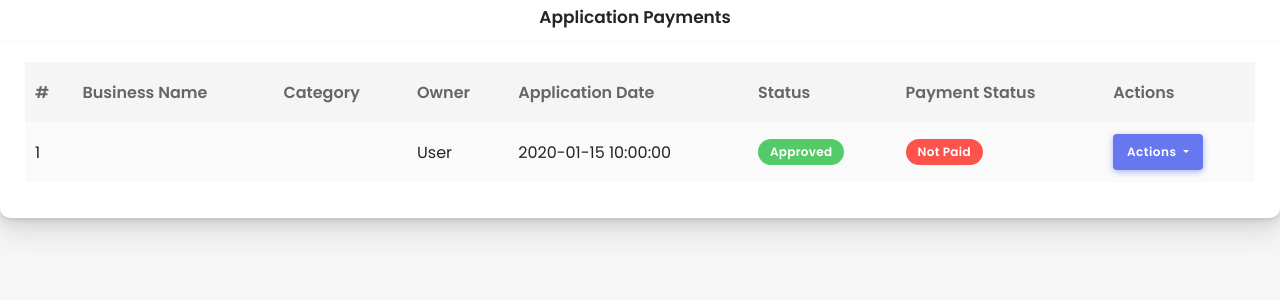
After one commit to smoothopp18/permit-manager, a PHP site: page /fordward-to-ceo.php in a window 1280 px wide. The commit adds this page. Shown: the top 300 px of the page. Run offline with PHP 8.4, Linux system fonts and the light colour scheme; tables that the repository leaves empty or names only in its code hold one stand-in row (values such as "Sample post"); data that the repository does not hold is empty; some libraries are stand-ins or nearby versions.

```diff
--- a/assets/js/custom.js
+++ b/assets/js/custom.js
@@ -1,20 +1,28 @@
-$(document).ready(function() {
+$(document).ready(function () {
   // Handle nav link clicks for main content using event delegation
-  $(document).on('click', '.nav-link', function(e) {
+  $(document).on('click', '.nav-link', function (e) {
     e.preventDefault();
     let pageUrl = $(this).attr('href');
     $('.main-content').load(pageUrl);
   });
 
   // Handle clicks on the link with ID viewDocs using event delegation
-  $(document).on('click', '#viewDocs', function(e) {
+  $(document).on('click', '#viewDocs', function (e) {
     e.preventDefault();
     let pageUrl = $(this).attr('href');
     $('.main-content').load(pageUrl);
   });
 
+  // Handle clicks on the link with ID forward-to-ceo-link using event delegation
+  $(document).ready(function () {
+    $('#forward-to-ceo-link').on('click', function (e) {
+      e.preventDefault();
+      $('#main-content').load('fordward-to-ceo.php');
+    });
+  });
+
   // Validate phone number field using event delegation for dynamically added elements
-  $(document).on('blur', '#phone-number', function() {
+  $(document).on('blur', '#phone-number', function () {
     let phoneNumber = $(this).val();
     let regex = /^[0-9]{10}$/; // Simple regex for 10-digit phone number
 
--- a/doc-dashboard.php
+++ b/doc-dashboard.php
@@ -48,7 +48,7 @@ $applications = $application->getAllApplications();
               <a href="doc-dashboard.php" class="nav-link"><i class="fa-solid fa-check-circle"></i><span>Payment Verification</span></a>
             </li>
             <li class="dropdown">
-              <a href="forward-applications.php" class="nav-link"><i class="fa-solid fa-share"></i><span>Forward to CEO</span></a>
+              <a href="fordward-to-ceo.php" class="nav-link" id="forward-to-ceo-link"><i class="fa-solid fa-share"></i><span>Forward to CEO</span></a>
             </li>
             <li class="dropdown">
               <a href="reports.php" class="nav-link"><i class="fa-solid fa-chart-line"></i><span>Reports</span></a>
@@ -141,6 +141,7 @@ $applications = $application->getAllApplications();
     <script src="assets/bundles/datatables/DataTables-1.10.16/js/dataTables.bootstrap4.min.js"></script>
     <script src="assets/js/page/datatables.js"></script>
     <script src="assets/js/scripts.js"></script>
+    <script src="assets/js/custom.js"></script>
 </body>
 
 </html>
--- /dev/null
+++ b/fordward-to-ceo.php
@@ -0,0 +1,120 @@
+<?php
+require_once 'classes/application.php';
+
+$application = new Application();
+
+// retrieving applications by logged in user
+$applications = $application->getAllApplications();
+
+// Filter applications by application_id if provided
+$application_id = isset($_GET['application_id']) ? $_GET['application_id'] : null;
+if ($application_id) {
+    $applications = array_filter($applications, function ($app) use ($application_id) {
+        return $app['application_id'] == $application_id;
+    });
+}
+
+?>
+
+<head>
+    <!-- General CSS Files -->
+    <link rel="stylesheet" href="assets/css/app.min.css">
+    <!-- Template CSS -->
+    <link rel="stylesheet" href="assets/css/style.css">
+    <link rel="stylesheet" href="assets/css/components.css">
+    <link rel="stylesheet" href="assets/bundles/datatables/datatables.min.css">
+    <link rel="stylesheet" href="assets/bundles/datatables/DataTables-1.10.16/css/dataTables.bootstrap4.min.css">
+    <!-- Custom style CSS -->
+    <link rel="stylesheet" href="assets/css/custom.css">
+    <link rel='shortcut icon' type='image/x-icon' href='assets/img/favicon.png' />
+    <!-- Ensure jQuery is loaded before custom.js -->
+    <script src="https://code.jquery.com/jquery-3.6.0.min.js"></script>
+</head>
+<section class="section">
+    <div class="section-body">
+        <div class="row">
+            <div class="col-12">
+                <div class="card">
+                    <div class="card-header">
+                        <h4>Application Payments</h4>
+                    </div>
+                    <div class="card-body">
+                        <div class="table-responsive">
+                            <table class="table table-striped" id="table-1">
+                                <thead>
+                                    <tr>
+                                        <th>#</th>
+                                        <th>Business Name</th>
+                                        <th>Category</th>
+                                        <th>Owner</th>
+                                        <th>Application Date</th>
+                                        <th>Status</th>
+                                        <th>Payment Status</th>
+                                        <th>Actions</th>
+                                    </tr>
+                                </thead>
+                                <tbody>
+                                    <?php $count = 0; ?>
+                                    <?php foreach ($applications as $application) : ?>
+                                        <?php $count++; ?>
+                                        <tr>
+                                            <td><?php echo $count ?></td>
+                                            <td><?php echo $application['businessName']; ?></td>
+                                            <td><?php echo $application['businessType']; ?></td>
+                                            <td><?php echo $application['business_owner']; ?></td>
+                                            <td><?php echo $application['created_at']; ?></td>
+                                            <td>
+                                                <?php if ($application['status'] == 'Pending Director Approval') { ?>
+                                                    <div class="badge badge-warning badge-shadow">Pending Review</div>
+                                                <?php } else if ($application['status'] == 'Approved') { ?>
+                                                    <div class="badge badge-success badge-shadow">Approved</div>
+                                                <?php } ?>
+                                            </td>
+                                            <td>
+                                                <?php if ($application['paymentStatus'] == 'Paid') { ?>
+                                                    <div class="badge badge-success">Paid</div>
+                                                <?php } else { ?>
+                                                    <div class="badge badge-danger">Not Paid</div>
+                                                <?php } ?>
+                                            </td>
+                                            <td>
+                                                <div class="dropdown">
+                                                    <button class="btn btn-primary dropdown-toggle" type="button" id="dropdownMenuButton" data-toggle="dropdown" aria-haspopup="true" aria-expanded="false">
+                                                        Actions
+                                                    </button>
+                                                    <div class="dropdown-menu" aria-labelledby="dropdownMenuButton">
+                                                        <a class="dropdown-item" href="application-documents.php?application_id=<?= $application['application_id']; ?>">Review</a>
+                                                        <a class="dropdown-item" href="approve-application.php?application_id=<?= $application['application_id']; ?>">Grant Permission</a>
+                                                        <a class="dropdown-item" href="reject-application.php?application_id=<?= $application['application_id']; ?>">Reject</a>
+                                                    </div>
+                                                </div>
+                                            </td>
+                                        </tr>
+                                    <?php endforeach; ?>
+                                </tbody>
+                            </table>
+                        </div>
+                    </div>
+                </div>
+            </div>
+        </div>
+    </div>
+</section>
+<!-- General JS Scripts -->
+<script src="assets/js/app.min.js"></script>
+<script src="assets/bundles/datatables/datatables.min.js"></script>
+<script src="assets/bundles/datatables/DataTables-1.10.16/js/dataTables.bootstrap4.min.js"></script>
+<script src="assets/js/page/datatables.js"></script>
+<script src="assets/js/scripts.js"></script>
+<!-- JS Libraries -->
+<script src="assets/bundles/apexcharts/apexcharts.min.js"></script>
+<!-- Page Specific JS File -->
+<script src="assets/js/page/index.js"></script>
+<!-- Template JS File -->
+<script src="assets/js/scripts.js"></script>
+<!-- Custom JS File -->
+<script src="assets/js/custom.js"></script>
+<!-- Font Awesome JS File -->
+<script src="https://kit.fontawesome.com/32c8b0ab14.js" crossorigin="anonymous"></script>
+<!-- Bootstrap JS -->
+<script src="https://stackpath.bootstrapcdn.com/bootstrap/4.5.2/js/bootstrap.bundle.min.js"></script>
--- a/user-dashboard.php
+++ b/user-dashboard.php
@@ -64,7 +64,7 @@ $applications = $application->getUserApplications();
               <a href="faq.html" class="nav-link"><i class="fa-solid fa-question"></i><span>FAQ</span></a>
             </li>
             <li class="dropdown">
-              <a href="faq.html" class="nav-link"><i class="fa-solid fa-user"></i><span>Profile</span></a>
+              <a href="profile.php" class="nav-link"><i class="fa-solid fa-user"></i><span>Profile</span></a>
             </li>
           </ul>
 
```
Also changed, not shown: logout.php (added, +13 -0 lines), profile.php (added, +67 -0 lines).
